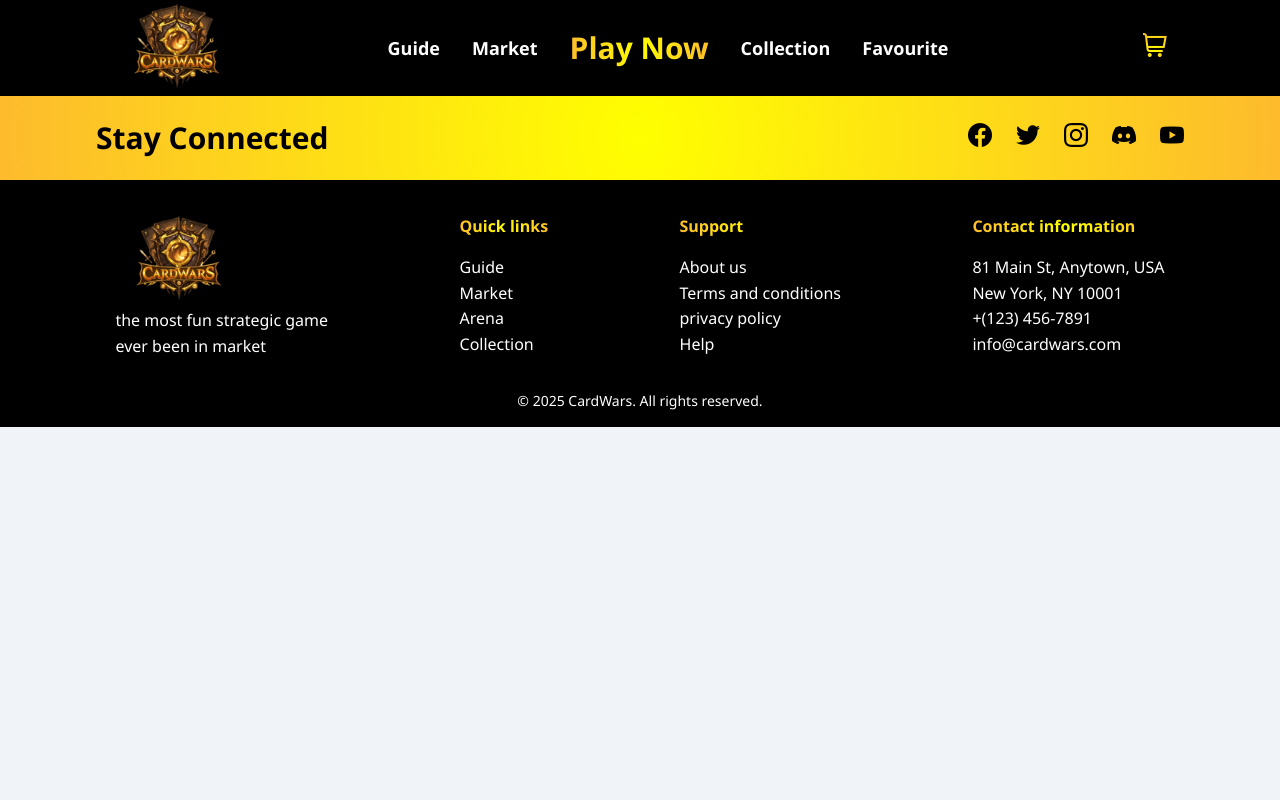
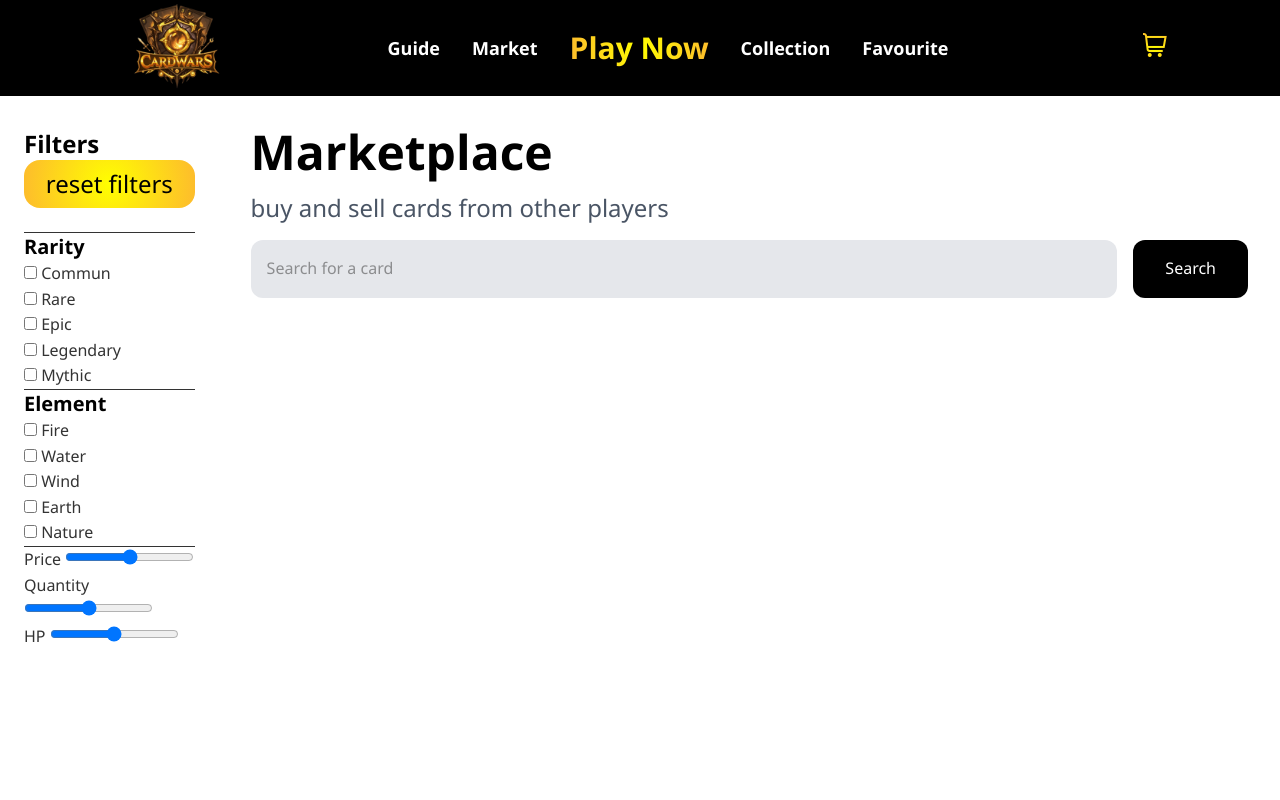
Before and after one commit to bahaztariq/CardWars-The-Ultimate-Fun-cards-game, a plain HTML site: page Market.html in a window 1280 px wide. Shown: the top 800 px of the page. Drawn offline with nearby package versions, Linux system fonts and the light colour scheme.

Commit message:
adding market filter

```diff
--- a/Market.html
+++ b/Market.html
@@ -75,6 +75,85 @@
       </li>
     </ul>
   </nav>
+  <section class="Card-detailles hidden fixed w-3/4 h-128 top-1/2 left-1/2 text-center bg-gray-200 rounded-2xl"></section>
+
+<section class="w-full bg-white flex">
+<aside class="hidden flex flex-col gap-4 w-1/5 h-screen px-6 py-8 lg:block">
+<h2 class="text-2xl font-bold text-black">Filters</h2>
+<button class="reset w-full p-2 rounded-2xl bag-gold text-black text-2xl cursor-pointer mb-6 hover:scale-105 transition-all duration-500 ">reset filters</button>
+<hr>
+<h3 class="text-xl font-bold text-black">Rarity</h3>
+<div class="rarity flex flex-col items-baseline">
+<div>
+<input type="checkbox" id="Commun" name="Rarity" value="Commun">
+<label for="Commun">Commun</label>
+</div>
+<div>
+<input type="checkbox" id="rare" name="Rarity" value="rare">
+<label for="rare">Rare</label>
+</div>
+<div>
+<input type="checkbox" id="" name="Rarity" value="epic">
+<label for="epic">Epic</label>
+</div>
+<div>
+<input type="checkbox" id="" name="Rarity" value="legendary">
+<label for="legendary">Legendary</label>
+</div>
+<div>
+<input type="checkbox" id="" name="Rarity" value="mythic">
+<label for="mythic">Mythic</label>
+</div>
+</div>
+<hr>
+<h3 class="text-xl font-bold text-black">Element</h3>
+<div class="Elements flex flex-col items-baseline">
+<div>
+<input type="checkbox" id="Fire" name="Element" value="Fire">
+<label for="Fire">Fire</label>
+</div>
+<div>
+<input type="checkbox" id="Water" name="Element" value="Water">
+<label for="Water">Water</label>
+</div>
+<div>
+<input type="checkbox" id="Wind" name="Element" value="Wind">
+<label for="Wind">Wind</label>
+</div>
+<div>
+<input type="checkbox" id="earth" name="Element" value="Earth">
+<label for="Earth">Earth</label>
+</div>
+<div>
+<input type="checkbox" id="Nature" name="Element" value="Nature">
+<label for="Nature">Nature</label>
+</div>
+</div>
+<hr>
+<div>
+<label for="Price">Price</label>
+<input name="Price" type="range" min="0" max="10">
+</div>
+<div>
+<label for="Quantity">Quantity</label>
+<input name="Quantity" type="range" min="0" max="10">
+</div>
+<div>
+<label for="HP">HP</label>
+<input name="HP" type="range" min="0" max="10">
+</div>
+</aside>
+<section class=" w-full p-4 flex flex-col items-center md:p-8 ">
+<div class="w-full flex flex-col gap-4 ">
+<h1 class="text-5xl text-black font-bold">Marketplace</h1>
+<h3 class="text-xl text-gray-600 md:text-2xl">buy and sell cards from other players</h3>
+<div class="flex gap-2 md:gap-4">
+<input class="Search w-full bg-gray-200 p-4 rounded-xl " type="text" placeholder="Search for a card">
+<button class="bg-black py-2 px-4 text-white rounded-xl cursor-pointer hover:scale-105 transition-all duration-500 md:py-4 md:px-8 ">Search</button>
+</div>
+</div>
+</section>
+</section>
    <footer class="flex flex-col w-full h-16 bg-black">
         <div class="bag-gold w-full  flex  flex-col justify-center items-center px-8 py-6 gap-4 md:justify-between md:flex-row md:px-24">
           <h3 class="text-3xl font-bold text-black">Stay Connected</h3>
```
Also changed, not shown: Collection.html (+1 -0 lines), Favourite.html (+1 -0 lines).
